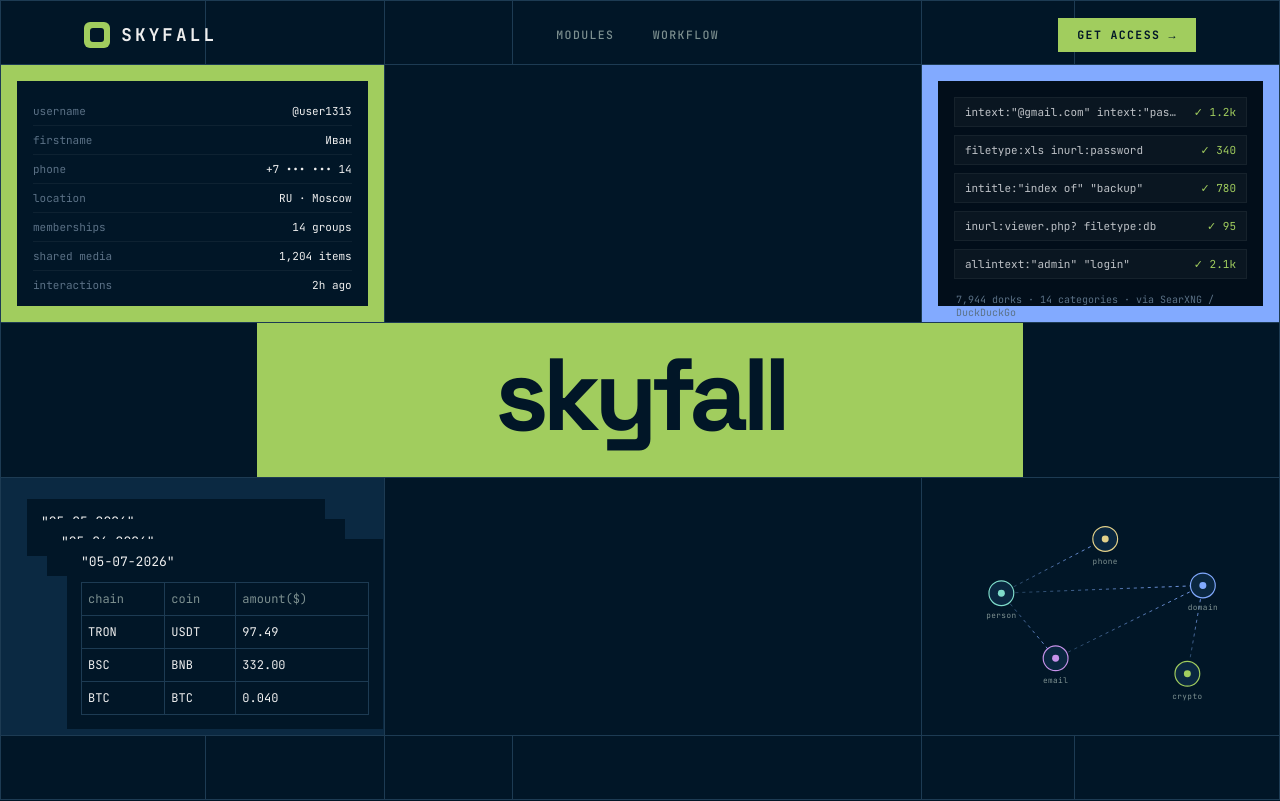
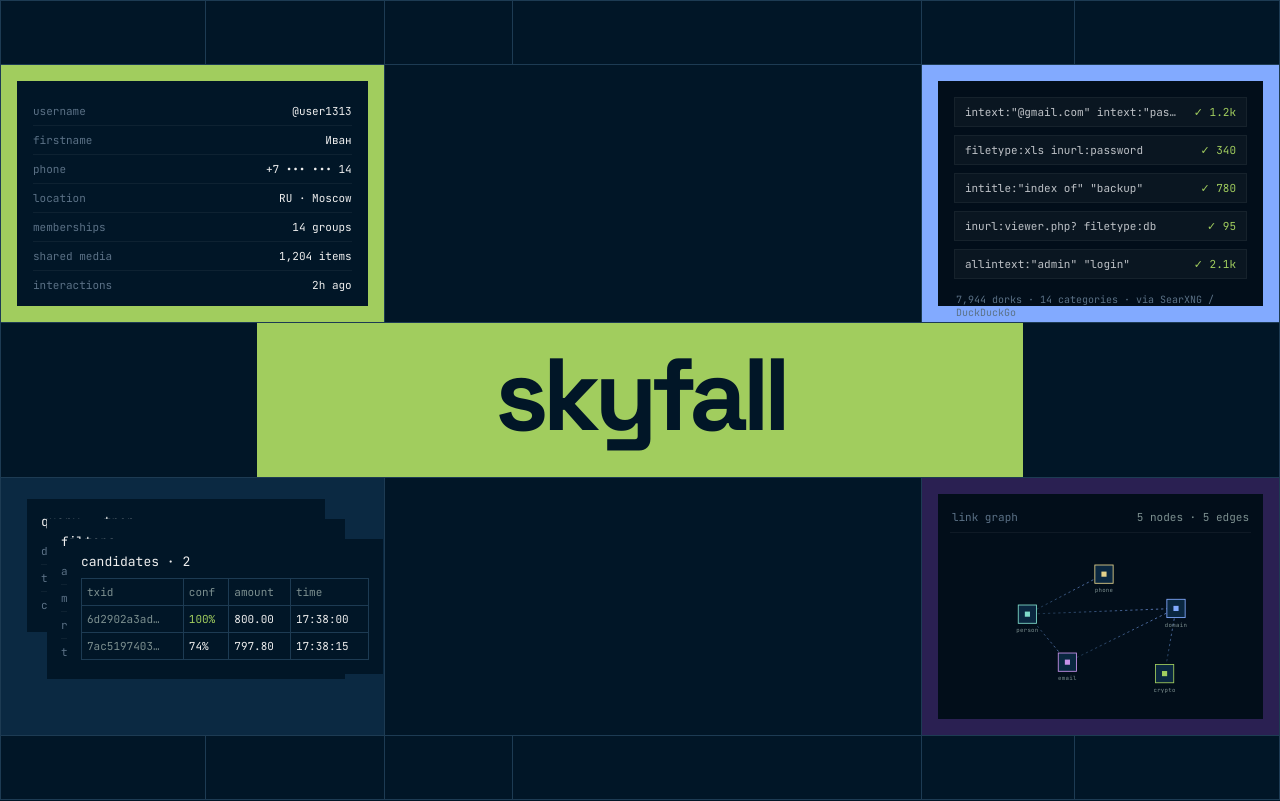
Before and after one commit to Nighty3098/SkyFallWebPage, a React (Vite) app: page / in a window 1280 px wide. Shown: the top 801 px of the page. Built offline with nearby package versions, Linux system fonts and the light colour scheme.

Commit message:
feat(ui): restyle hero, remove navbar, rewrite crypto demo per txfetch

```diff
--- a/src/App.tsx
+++ b/src/App.tsx
@@ -1,5 +1,4 @@
 import SmoothScroll from "@/components/SmoothScroll";
-import Nav from "@/components/Nav";
 import Hero from "@/sections/Hero";
 import Features from "@/sections/Features";
 import Steps from "@/sections/Steps";
@@ -8,7 +7,6 @@
 export default function App() {
   return (
     <SmoothScroll>
-      <Nav />
       <Hero />
       <Features />
       <Steps />
--- a/src/sections/Cta.module.css
+++ b/src/sections/Cta.module.css
@@ -13,7 +13,7 @@
     linear-gradient(160deg, rgba(161, 205, 94, 0.07), transparent 45%),
     var(--card);
   border: 1px solid color-mix(in srgb, var(--lime) 28%, transparent);
-  border-radius: 1.4rem;
+  border-radius: 0;
   padding: 4rem 2.5rem;
   display: flex;
   flex-direction: column;
@@ -72,7 +72,7 @@
   text-transform: uppercase;
   color: var(--fg);
   border: 1px solid var(--line);
-  border-radius: 0.6rem;
+  border-radius: 0;
   padding: 0.85rem 1.6rem;
   transition: border-color 0.2s, color 0.2s;
 }
--- a/src/sections/Hero.module.css
+++ b/src/sections/Hero.module.css
@@ -230,9 +230,38 @@
 }
 
 .dataHeader {
-  margin-bottom: 12px;
+  margin-bottom: 8px;
   color: var(--fg-bright);
   font-size: 13px;
+}
+
+.dataRows {
+  display: flex;
+  flex-direction: column;
+  gap: 0;
+}
+
+.dataRow {
+  display: flex;
+  justify-content: space-between;
+  align-items: baseline;
+  gap: 8px;
+  font-family: var(--font-mono);
+  font-size: 11px;
+  padding: 6px 0;
+  border-bottom: 1px solid var(--line-soft);
+}
+
+.dataRow:last-child {
+  border-bottom: none;
+}
+
+.dataRow span:first-child {
+  color: var(--fg-dim);
+}
+
+.dataRow span:last-child {
+  color: var(--fg-bright);
 }
 
 .table {
@@ -243,9 +272,10 @@
 .table th,
 .table td {
   border: 1px solid var(--nf-border);
-  padding: 8px 6px;
+  padding: 6px 5px;
   text-align: left;
   font-weight: normal;
+  font-size: 11px;
 }
 
 .table th {
@@ -254,20 +284,63 @@
 
 .table td {
   color: var(--fg-bright);
+  white-space: nowrap;
+}
+
+.table td:first-child {
+  color: var(--fg-muted);
+  font-family: var(--font-mono);
+}
+
+.table .confHi {
+  color: var(--lime);
 }
 
 /* ===== row 4: graph analytics (cols 5–6) ===== */
 .graph {
   grid-column: 5 / 7;
   grid-row: 4 / 5;
-  background: var(--nf-bg);
+  background: var(--violet-panel);
   padding: 16px;
 }
 
-.graphSvg {
+.graphCard {
+  background: var(--nf-bg-code);
   width: 100%;
   height: 100%;
+  padding: 12px;
+  display: flex;
+  flex-direction: column;
+  gap: 8px;
+}
+
+.graphHeader {
+  display: flex;
+  justify-content: space-between;
+  align-items: baseline;
+  gap: 12px;
+  font-family: var(--font-mono);
+  font-size: 11px;
+  color: var(--fg-dim);
+  padding: 4px 2px 8px;
+  border-bottom: 1px solid var(--line-soft);
+}
+
+.graphHeader span:last-child {
+  color: var(--fg-muted);
+}
+
+.graphSvg {
+  flex: 1;
+  width: 100%;
   min-height: 0;
+}
+
+.graphFoot {
+  font-family: var(--font-mono);
+  font-size: 10px;
+  color: var(--fg-dim);
+  padding: 6px 2px 0;
 }
 
 .graphEdge {
--- a/src/sections/Hero.tsx
+++ b/src/sections/Hero.tsx
@@ -63,8 +63,8 @@
       ))}
       {graphNodes.map((n) => (
         <g key={n.id}>
-          <circle cx={n.x} cy={n.y} r="16" fill="var(--card-solid)" stroke={n.color} strokeWidth="1.5" />
-          <circle cx={n.x} cy={n.y} r="4.5" fill={n.color} />
+          <rect x={n.x - 16} y={n.y - 16} width="32" height="32" fill="var(--card-solid)" stroke={n.color} strokeWidth="1.5" />
+          <rect x={n.x - 4.5} y={n.y - 4.5} width="9" height="9" fill={n.color} />
           <text
             x={n.x}
             y={n.y + 32}
@@ -150,40 +150,70 @@
         </div>
       </div>
 
-      {/* row 4 — data (cols 1–2) */}
+      {/* row 4 — txfetch crypto search (cols 1–2) */}
       <div className={`${styles.cell} ${styles.data}`} data-reveal>
         <div className={styles.dataWrap}>
           <div className={`${styles.dataCard} ${styles.data1}`}>
-            <div className={styles.dataHeader}>&quot;05-05-2026&quot;</div>
+            <div className={styles.dataHeader}>query · tron</div>
+            <div className={styles.dataRows}>
+              <div className={styles.dataRow}>
+                <span>date</span>
+                <span>07.04.2026</span>
+              </div>
+              <div className={styles.dataRow}>
+                <span>time</span>
+                <span>17:38:00 UTC</span>
+              </div>
+              <div className={styles.dataRow}>
+                <span>coin</span>
+                <span>USDT</span>
+              </div>
+            </div>
           </div>
           <div className={`${styles.dataCard} ${styles.data2}`}>
-            <div className={styles.dataHeader}>&quot;05-06-2026&quot;</div>
+            <div className={styles.dataHeader}>filters</div>
+            <div className={styles.dataRows}>
+              <div className={styles.dataRow}>
+                <span>amount</span>
+                <span>800</span>
+              </div>
+              <div className={styles.dataRow}>
+                <span>memo</span>
+                <span>—</span>
+              </div>
+              <div className={styles.dataRow}>
+                <span>range</span>
+                <span>±5 min</span>
+              </div>
+              <div className={styles.dataRow}>
+                <span>tolerance</span>
+                <span>±1%</span>
+              </div>
+            </div>
           </div>
           <div className={`${styles.dataCard} ${styles.data3}`}>
-            <div className={styles.dataHeader}>&quot;05-07-2026&quot;</div>
+            <div className={styles.dataHeader}>candidates · 2</div>
             <table className={styles.table}>
               <thead>
                 <tr>
-                  <th>chain</th>
-                  <th>coin</th>
-                  <th>amount($)</th>
+                  <th>txid</th>
+                  <th>conf</th>
+                  <th>amount</th>
+                  <th>time</th>
                 </tr>
               </thead>
               <tbody>
                 <tr>
-                  <td>TRON</td>
-                  <td>USDT</td>
-                  <td>97.49</td>
+                  <td>6d2902a3ad…</td>
+                  <td className={styles.confHi}>100%</td>
+                  <td>800.00</td>
+                  <td>17:38:00</td>
                 </tr>
                 <tr>
-                  <td>BSC</td>
-                  <td>BNB</td>
-                  <td>332.00</td>
-                </tr>
-                <tr>
-                  <td>BTC</td>
-                  <td>BTC</td>
-                  <td>0.040</td>
+                  <td>7ac5197403…</td>
+                  <td>74%</td>
+                  <td>797.80</td>
+                  <td>17:38:15</td>
                 </tr>
               </tbody>
             </table>
@@ -196,7 +226,13 @@
 
       {/* row 4 — graph analytics (cols 5–6) */}
       <div className={`${styles.cell} ${styles.graph}`} data-reveal>
-        <GraphSvg />
+        <div className={styles.graphCard}>
+          <div className={styles.graphHeader}>
+            <span>link graph</span>
+            <span>5 nodes · 5 edges</span>
+          </div>
+          <GraphSvg />
+        </div>
       </div>
 
       {/* row 5 — empty bottom row with visible column dividers */}
--- a/src/sections/Steps.module.css
+++ b/src/sections/Steps.module.css
@@ -94,7 +94,7 @@
   text-transform: uppercase;
   color: var(--fg-dim);
   border: 1px solid var(--line);
-  border-radius: 999px;
+  border-radius: 0;
   padding: 0.28rem 0.6rem;
   transition: color 0.3s, border-color 0.3s;
 }
--- a/src/styles/variables.css
+++ b/src/styles/variables.css
@@ -29,6 +29,7 @@
   --washed-green: #a1cd5e;
   --periwinkle: #82aaff;
   --teal-panel: #0b2942;
+  --violet-panel: #2a2052;
   --ink: #011627;
   --card: rgba(11, 41, 66, 0.78);
   --card-solid: #0a2740;
```
